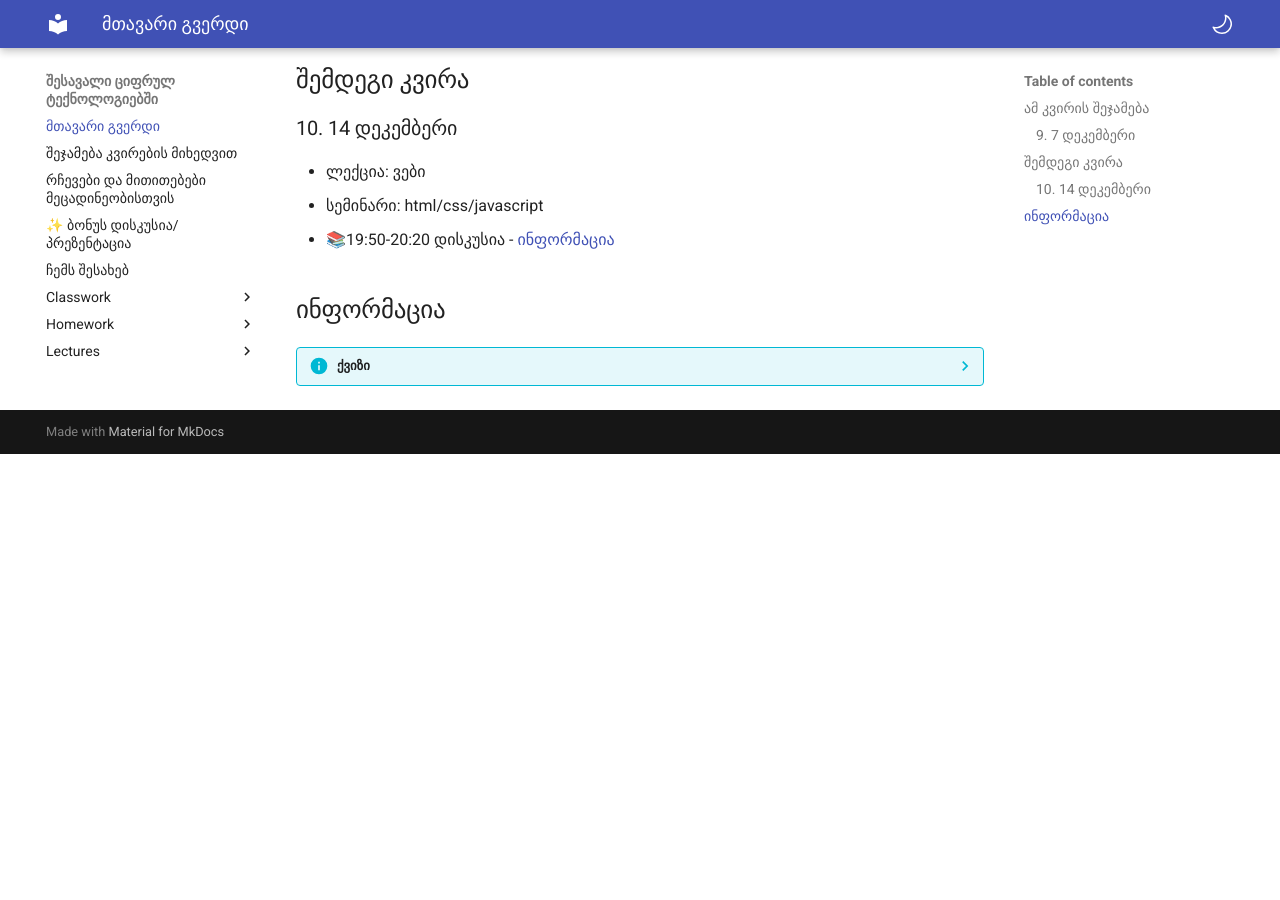
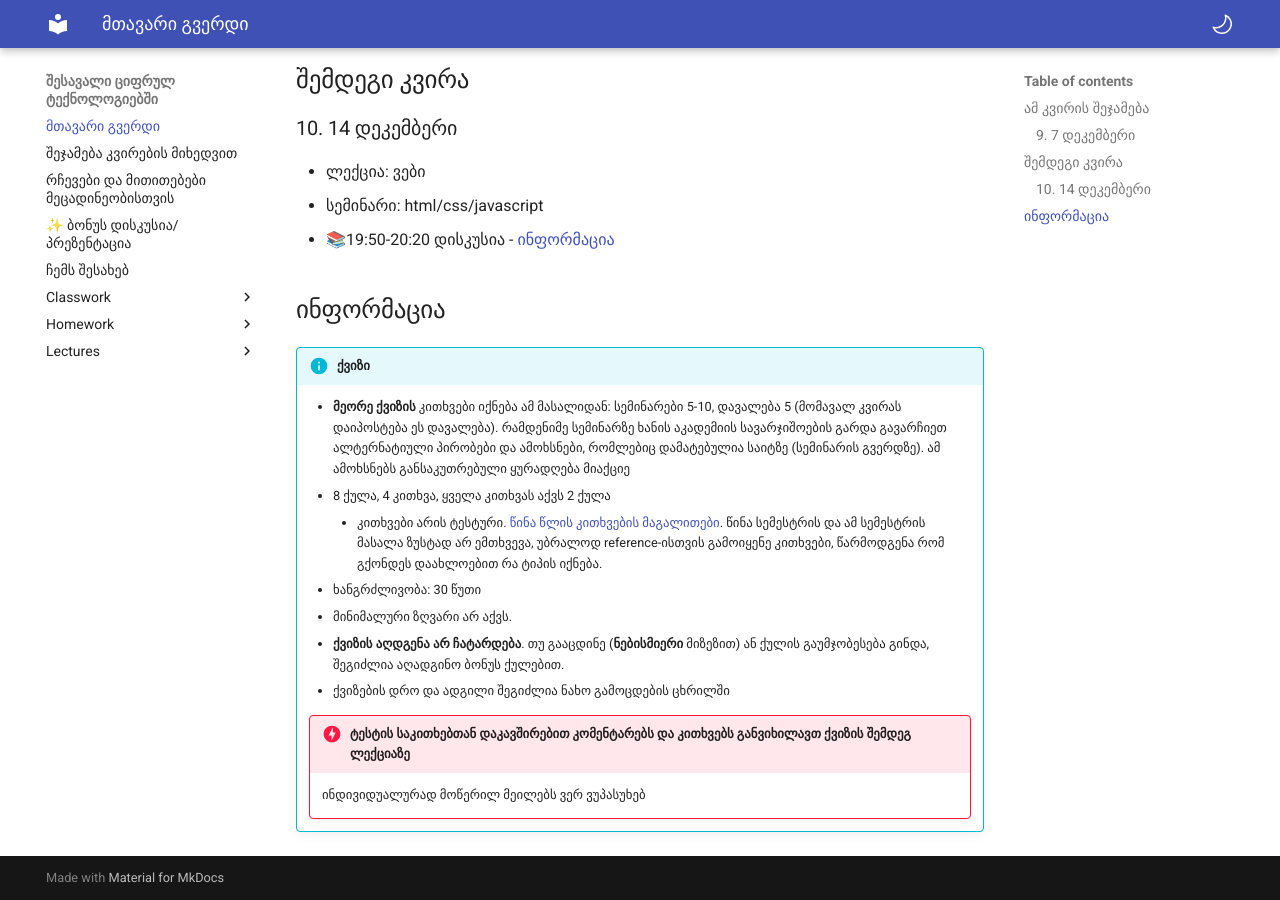
Before and after one commit to freeuni-digital-technologies/22f, an MkDocs documentation site: the page built from content/index.md, in a window 1280 px wide and 900 px high, scrolled down 598 px. Built offline with MkDocs 1.6.1 and Material for MkDocs 9.7.7, drawn with Linux system fonts in a browser that asks for light colours; before the commit the page ends 1052 px from its top, so only the background shows below that.

Commit message:
add quiz info

```diff
--- a/content/index.md
+++ b/content/index.md
@@ -12,16 +12,15 @@
 
 
 ## ინფორმაცია
-??? Info "ქვიზი"
-	- **პირველი ქვიზის** კითხვები იქნება პირველი სამი დავალებიდან და მეორე კვირის სემინარიდან
+!!! Info "ქვიზი"
+	- **მეორე ქვიზის** კითხვები იქნება ამ მასალიდან: სემინარები 5-10, დავალება 5 (მომავალ კვირას დაიპოსტება ეს დავალება). რამდენიმე სემინარზე ხანის აკადემიის სავარჯიშოების გარდა გავარჩიეთ ალტერნატიული პირობები და ამოხსნები, რომლებიც დამატებულია საიტზე (სემინარის გვერდზე). ამ ამოხსნებს განსაკუთრებული ყურადღება მიაქციე
 	- 8 ქულა, 4 კითხვა, ყველა კითხვას აქვს 2 ქულა
-	    - კითხვები არის ტესტური. [წინა წლის კითხვების მაგალითები](https://freeuni-digital-technologies.github.io/question-archive/2022-spring/quiz1/)
+	    - კითხვები არის ტესტური. [წინა წლის კითხვების მაგალითები](https://freeuni-digital-technologies.github.io/question-archive/2022-spring/quiz2/). წინა სემესტრის და ამ სემესტრის მასალა ზუსტად არ ემთხვევა, უბრალოდ reference-ისთვის გამოიყენე კითხვები, წარმოდგენა რომ გქონდეს დაახლოებით რა ტიპის იქნება.
 	- ხანგრძლივობა: 30 წუთი
 	- მინიმალური ზღვარი არ აქვს.
-	- **ქვიზის აღდგენა არ ჩატარდება**. თუ გააცდინე (**ნებისმიერი** მიზეზით) ან ქულის გაუმჯობესება გინდა, შეგიძლია აღადგინო ბონუს ქულებით. ბონუს ქულების შესახებ ინფორმაციას გამოვაქვეყნებ რამდენიმე კვირაში. ამ საკითხზე სათითაოდ არ მომწეროთ.
-
+	- **ქვიზის აღდგენა არ ჩატარდება**. თუ გააცდინე (**ნებისმიერი** მიზეზით) ან ქულის გაუმჯობესება გინდა, შეგიძლია აღადგინო ბონუს ქულებით.
 	- ქვიზების დრო და ადგილი შეგიძლია ნახო გამოცდების ცხრილში
 
 
-	!!! Danger "ქვიზის საკითხებთან დაკავშირებით კომენტარებს და კითხვებს განვიხილავთ ქვიზის შემდეგ ლექციაზე"
+	!!! Danger "ტესტის საკითხებთან დაკავშირებით კომენტარებს და კითხვებს განვიხილავთ ქვიზის შემდეგ ლექციაზე"
 		ინდივიდუალურად მოწერილ მეილებს ვერ ვუპასუხებ
```
